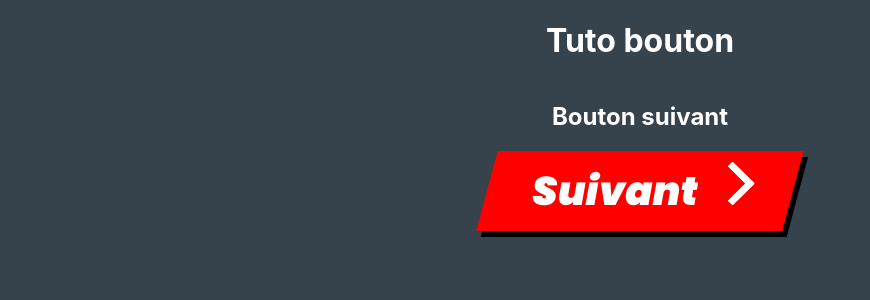
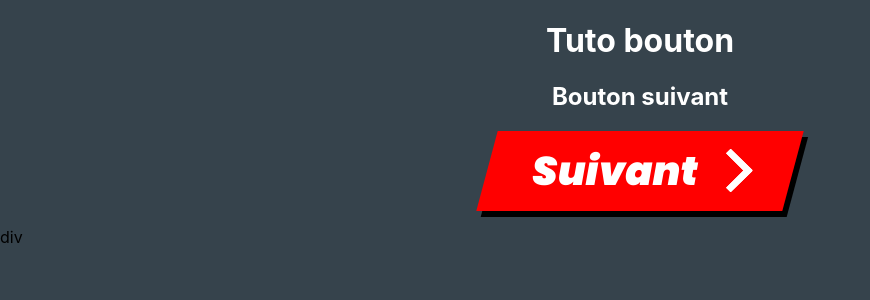
Before and after one commit to SpongeBobby72/tuto_bouton, a React (Create React App) app: page / in a window 1280 px wide. Shown: the top 300 px of the page, without its empty margins (0-870 px from the left). Built offline with nearby package versions, Linux system fonts and the light colour scheme.

Commit message:
update code

```diff
--- a/src/App.js
+++ b/src/App.js
@@ -8,9 +8,7 @@ function App() {
       <header className="App-header">
         <h1>Tuto bouton</h1>
       </header>
-      <div class="wrapper">
-        <Bouton_suivant />
-      </div>
+      <Bouton_suivant />
     </div>
   );
 }
--- a/src/components/bouton_suivant/bouton_suivant.js
+++ b/src/components/bouton_suivant/bouton_suivant.js
@@ -4,6 +4,7 @@ export default function Bouton_suivant() {
     return (
         <div class='next'>
             <h2>Bouton suivant</h2>
+            <div class="wrapper">
                 <a class="cta" href="#">
                     <span>Suivant</span>
                     <span>
@@ -18,5 +19,10 @@ export default function Bouton_suivant() {
                     </span>
                 </a>
             </div>
+
+            <div>
+                <p>div</p>
+            </div>
+        </div >
     )
 }
```
Lines whose indentation alone changed are shown as unchanged.
